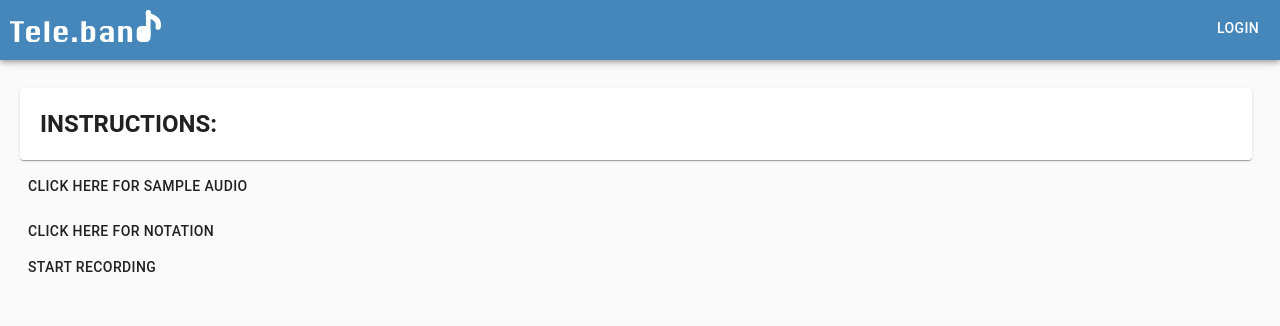
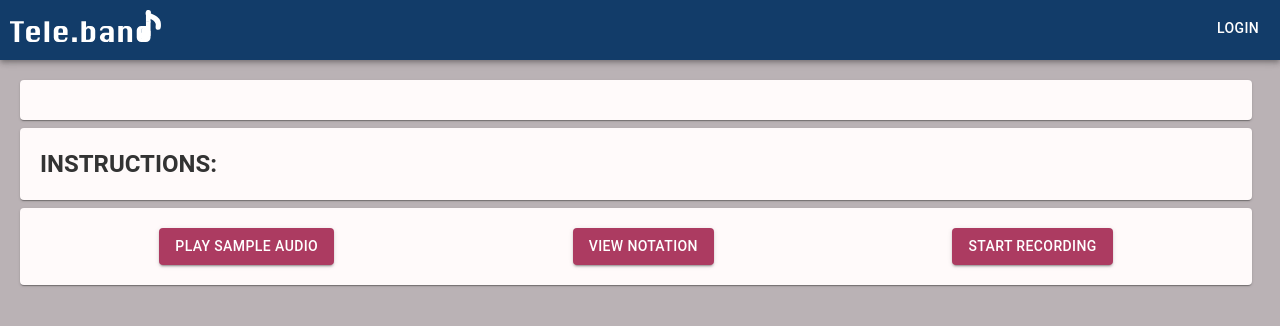
Before and after one commit to laurenyz/teleband-frontend, a React (Create React App) app: page /assignments/1 in a window 1280 px wide. Shown: the top 326 px of the page. Built offline with nearby package versions, Linux system fonts and the light colour scheme; no server answers.

Commit message:
adjusted theme
adjust switch colors to reflect theme

adjust push history to go directly to teacher/student page after login instead of homepage

```diff
--- a/src/assets/material_ui_theme.js
+++ b/src/assets/material_ui_theme.js
@@ -3,15 +3,19 @@ import { createMuiTheme } from '@material-ui/core/styles'
 const theme = createMuiTheme({
     palette: {
         primary: {
-          main: '#4587bb',
+          main: '#123c69',
         },
         secondary: {
-          main: '#ff879f',
+          main: '#ac3b61',
         },
-        // background: {
-        //   paper: '#fff',
-        //   default: '#eceef1'
-        // },
+        background: {
+          paper: '#fffafa',
+          default: '#bab2b5'
+        },
+        text: {
+          primary: "#333333",
+          secondary: "#eee2dc"
+        }
       },
   });
 
--- a/src/components/Landing.jsx
+++ b/src/components/Landing.jsx
@@ -1,12 +1,24 @@
 import React from 'react'
 import { Link } from 'react-router-dom'
-import { Typography } from '@material-ui/core/'
+import { Typography, Paper, Grid } from '@material-ui/core/'
 
 function Landing () {
     return(
         <div style={{textAlign:"center"}} >
-            <Typography style={{margin:"60px"}} variant="h1">Welcome to Teleband!</Typography>
-            <Typography display="inline" variant="h2">Click </Typography><Link to="/login"><Typography display="inline" variant="h2">here</Typography></Link><Typography display="inline" variant="h2"> to login.</Typography>
+            <Paper style={{padding:"2em", marginTop:"3em"}}>
+                <Grid container direction="column" spacing={2}>
+                    <Grid item>
+                        <Typography variant="h1">Welcome to Tele.band!</Typography>
+                    </Grid>
+                    <Grid item>
+                        <Typography display="inline" variant="h2">Click </Typography>
+                        <Link style={{color: "#ac3b61"}} to="/login">
+                            <Typography display="inline" variant="h2">here</Typography>
+                        </Link>
+                        <Typography display="inline" variant="h2"> to login.</Typography>
+                    </Grid>
+                </Grid>
+            </Paper>
         </div>
     )
 }
--- a/src/components/Login.jsx
+++ b/src/components/Login.jsx
@@ -17,8 +17,6 @@ const useStyles = makeStyles(theme => ({
     paper: {
         padding: 20,
         width: 500,
-        // backgroundColor: "#dcdcdc",
-        //borderColor: theme.secondary,
         borderRadius: 20,
         marginTop: 20,
     }
@@ -27,8 +25,10 @@ const useStyles = makeStyles(theme => ({
 function Login(props) {
     const { handleSubmit: handleSubmitStudent, register: registerStudent, errors: errorsStudent } = useForm();
     const { handleSubmit: handleSubmitTeacher, register: registerTeacher, errors: errorsTeacher } = useForm()
-    let history = useHistory();
+    const [student, setStudent] = useState(false)
+    const history = useHistory();
     const classes = useStyles();
+
     const onSubmitTeacher = (values) => {
         loggingIn({ email: values["email"], password: values["password"] }, "teacher")
     }
@@ -58,20 +58,19 @@ function Login(props) {
                 localStorage.setItem('type', type)
                 props.setCurrentUser(json)
                 props.setCurrentUserType(type)
-
+                if(type==="teacher"){
+                    history.push("/teacher")
+                }else{
+                    history.push("/student")
                 }
-            }).then(history.push("/"))
             }
-
-    const [student, setStudent] = useState(false)
-
-
-
+        })
+    }
 
     return (
         <Grid container justify="center">
             <Paper className={classes.paper} variant="outlined">
-                <Typography variant="h2" id="login-header">Teleband Login</Typography>
+                <Typography variant="h2" id="login-header">Tele.band Login</Typography>
                 <div className="switch-box" >
                     <div className={`teacher-btn ${!student ? "highlight" : "no-highlight"}`}>Teacher</div>
                         <label className="switch">
@@ -93,7 +92,6 @@ function Login(props) {
                                     label="School Id"
                                     name="school-id"
                                     autoComplete="school-id"
-                                    autoFocus
                                     type="text"
                                     inputRef={registerStudent({
                                         required: "Required"
@@ -108,9 +106,6 @@ function Login(props) {
                                 >
                                     Sign In
                                 </Button>
-
-
-
                             </form>
                         </React.Fragment>
                         :
@@ -144,7 +139,6 @@ function Login(props) {
                                     label="Password"
                                     name="password"
                                     autoComplete="password"
-                                    autoFocus
                                     type="password"
                                     inputRef={registerTeacher({
                                         required: "Required"
--- a/src/components/StudentAssignment.jsx
+++ b/src/components/StudentAssignment.jsx
@@ -16,6 +16,7 @@ function StudentAssignment(props) {
     const [mediaRecorder, mediaRecorderSet] = useState(null)
     const [audioBlob, audioBlobSet] = useState(null)
     const [audioUrl, audioUrlSet] = useState(null)
+    const [viewRecorder, setViewRecorder] = useState(false)
 
 
     useEffect(() => {
@@ -25,6 +26,7 @@ function StudentAssignment(props) {
     }, [props.match.params.id])
 
     let prepareRecording = () => {
+        setViewRecorder(true)
         navigator.mediaDevices.getUserMedia({ audio: true })
             .then(stream => {
                 mediaRecorderSet(new MediaRecorder(stream, { type: 'audio/wav' }))
@@ -81,34 +83,11 @@ function StudentAssignment(props) {
 
     return (
         <div style={{margin: "20px"}}>
-            {/* <Grid container>
-                <Grid container>
-                    <Grid item xs={8}>
-                        <h2> {assignment.title} </h2>
-                        Instructions: {assignment.instructions}
-                    </Grid>
-                    <Grid item>
-                        <h2>
-                            Insert Example Here
-                        </h2>
-                    </Grid>
-                </Grid> */}
-
-                {/* <Grid container direction='column'>
-                    <Grid item>
-                        <h3> Here is where excerpts go{assignment.excerpts}</h3>
-                        <div className="pdf-viewer">
-                            <iframe src={'http://africau.edu/images/default/sample.pdf'} />
-                        </div>
-                    </Grid>
-                    <Grid item>
-                        <h3>Here is where 'Other Voices' go</h3>
-                    </Grid>
-                </Grid>
-            </Grid> */}
             <Grid container direction="column" spacing={1} style={{width: "100%"}}>
                 <Grid item >
-                    <Typography align="center" variant="h2">{assignment.title}</Typography>
+                    <Paper style={{padding:"20px"}}>
+                        <Typography align="center" variant="h2">{assignment.title}</Typography>
+                    </Paper>
                 </Grid>
                 <Grid item>
                     <Paper style={{padding:"20px"}}>
@@ -117,31 +96,37 @@ function StudentAssignment(props) {
                     </Paper>
                 </Grid>
                 <Grid item>
-                    <Button>Click Here for Sample Audio</Button>
+                    <Paper style={{padding: "20px"}}>
+                        <Grid container justify="space-around">
+                            <Grid item>
+                                <Button variant="contained" color="secondary">Play Sample Audio</Button>
+                            </Grid>
+                            <Grid item>
+                                <Button variant="contained" color="secondary" onClick={()=>window.open(assignment.notation_url)}>View Notation</Button>
+                            </Grid>
+                            <Grid item>
+                                <Button variant="contained" color="secondary" disabled={mediaRecorder} onClick={prepareRecording}>
+                                    Start Recording
+                                </Button>
+                            </Grid>
+                        </Grid>
+                    </Paper>
                 </Grid>
-                <Grid item>
-                    <Button onClick={()=>window.open(assignment.notation_url)}>Click Here for Notation</Button>
-                </Grid>
-            </Grid>
-            <div>
                 {
-                    !mediaRecorder ?
-                        <Button onClick={prepareRecording}>
-                            Start Recording
-                        </Button> : active ?
+                    mediaRecorder ?
+                         active ?
                             <IconButton onClick={stopRecording}>
                                 <StopIcon></StopIcon>
                             </IconButton> :
                             <IconButton onClick={startRecording}>
                                 <MicIcon></MicIcon>
                             </IconButton>
+                        :null
                 }
-
                 {
                     audioBlob ?
-                        <Button onClick={postRecording}>
-                            Submit Recording
-                </Button> : null
+                        <Button variant="contained" color="secondary" onClick={postRecording}>Submit Recording</Button>
+                    : null
                 }
                 {audioUrl ?
                     <ReactAudioPlayer
@@ -151,6 +136,8 @@ function StudentAssignment(props) {
                     />
 
                     : null}
+                </Grid>
+            <div>
             </div>
         </div>
     )
--- a/src/style/Login.css
+++ b/src/style/Login.css
@@ -36,11 +36,11 @@ font-weight: 500;
 }
 
 .teacher-btn{
-color: rgb(49, 190, 6);
+color: #ac3b61;
 }
 
 .student-btn{
-color: #2196F3;
+color: #123c69;
 }
 
 /* The switch - the box around the slider */
@@ -67,7 +67,7 @@ color: #2196F3;
   left: 0;
   right: 0;
   bottom: 0;
-  background-color: rgb(49, 190, 6);
+  background-color: #ac3b61;
   -webkit-transition: .4s;
   transition: .4s;
 }
@@ -85,11 +85,11 @@ color: #2196F3;
 }
 
 input:checked + .slider {
-  background-color: #2196F3;
+  background-color: #123c69;
 }
 
 input:focus + .slider {
-  box-shadow: 0 0 1px #2196F3;
+  box-shadow: 0 0 1px #123c69;
 }
 
 input:checked + .slider:before {
```
Lines whose indentation alone changed are shown as unchanged.
